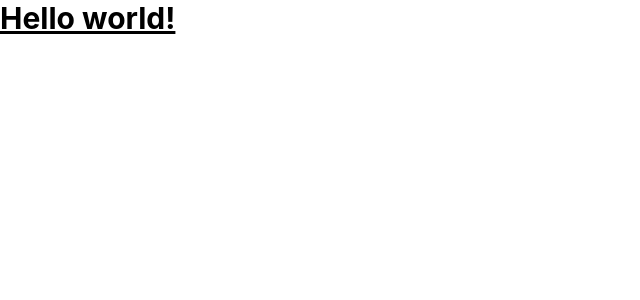
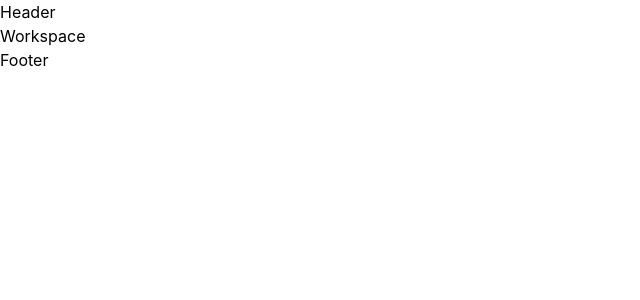
Before and after one commit to stefanp0pa/react-lsac-workshop, a React (Create React App) app: page / in a window 1280 px wide. Shown: the top 300 px of the page, without its empty margins (0-640 px from the left). Built offline with nearby package versions, Linux system fonts and the light colour scheme.

Commit message:
Set up react router

```diff
--- a/package.json
+++ b/package.json
@@ -8,6 +8,7 @@
     "@testing-library/user-event": "^13.5.0",
     "react": "^17.0.2",
     "react-dom": "^17.0.2",
+    "react-router-dom": "^5.3.0",
     "react-scripts": "5.0.0",
     "web-vitals": "^2.1.3"
   },
--- a/src/App.js
+++ b/src/App.js
@@ -1,10 +1,32 @@
+import React, {Component} from 'react';
+import {BrowserRouter as Router, Route, Switch, Link} from 'react-router-dom';
+import Header from './components/Header/Header';
+import Footer from './components/Footer/Footer';
+import Workspace from './pages/Workspace/Workspace';
+import About from './pages/About/About';
+import Fun from './pages/Fun/Fun';
+
 import './App.css';
 
 function App() {
   return (
-    <h1 className="text-3xl font-bold underline">
-      Hello world!
-    </h1>
+    <Router>
+      <div>
+        <Header />
+        <Switch>
+          <Route path="/about">
+            <About />
+          </Route>
+          <Route path="/fun/:id">
+            <Fun/>
+          </Route>
+          <Route path="/">
+            <Workspace/>
+          </Route>
+        </Switch>
+        <Footer />
+      </div>
+    </Router>
   );
 }
 
```
Also changed, not shown: 1 other file (tests, documents, lock files or other folders).
